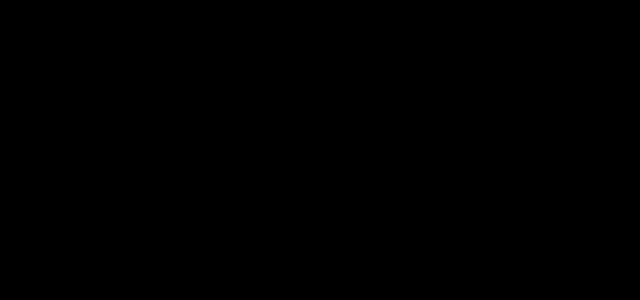
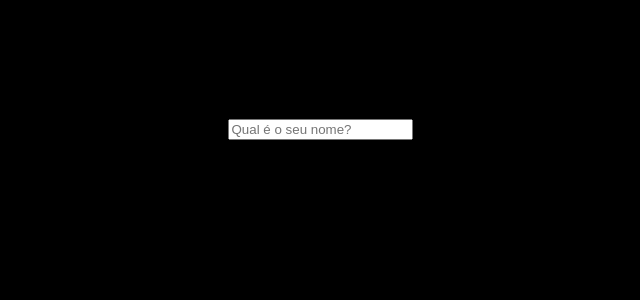
Before and after one commit to Udiel-Oliveira/Cots, a React (Create React App) app: page / in a window 1280 px wide. Shown: the top 300 px of the page, without its empty margins (320-960 px from the left). Built offline with nearby package versions, Linux system fonts and the light colour scheme.

Commit message:
State Lift

```diff
--- a/src/App.js
+++ b/src/App.js
@@ -1,15 +1,17 @@
+import { useState } from 'react';
 import './App.css';
-import OutraLista from './components/OutraLista'
+import SeuNome from "./components/SeuNome";
+import Saudacao from './components/Saudacao';
 
 function App() {
+  const [nome, setNome] = useState()
 
-  const  meusItens= ['Ract', 'Vue', 'Angular']
 
 return (
   <div className="App">
-    <h1>Renderização de Listas</h1>
-    <OutraLista itens={meusItens} />
-    <OutraLista itens={[]} />
+    <h1>State Lift</h1>
+    <SeuNome setNome={setNome}/>
+    <Saudacao nome={nome}/>
   </div>
 );
 }
--- /dev/null
+++ b/src/components/Saudacao.js
@@ -0,0 +1,13 @@
+function Saudacao({nome}) {
+    function gerarSaudacao(algumNome) {
+        return`Olá, ${algumNome}, tudo Bem?`
+    }
+
+    return (
+        <>
+          {nome && <p>{gerarSaudacao(nome)}</p>}
+        </>
+    )
+}
+
+export default Saudacao
--- /dev/null
+++ b/src/components/SeuNome.js
@@ -0,0 +1,10 @@
+function SeuNome({setNome}) {
+    return (
+        <div>
+            <p>Digite o seu Nome</p>
+            <input type="text" placeholder="Qual é o seu nome?" onChange={(e) => setNome(e.target.value)} />
+        </div>
+    )
+}
+
+export default SeuNome
```
